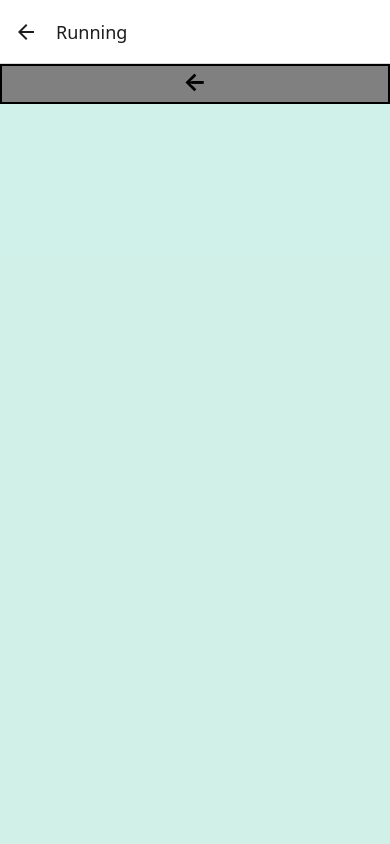
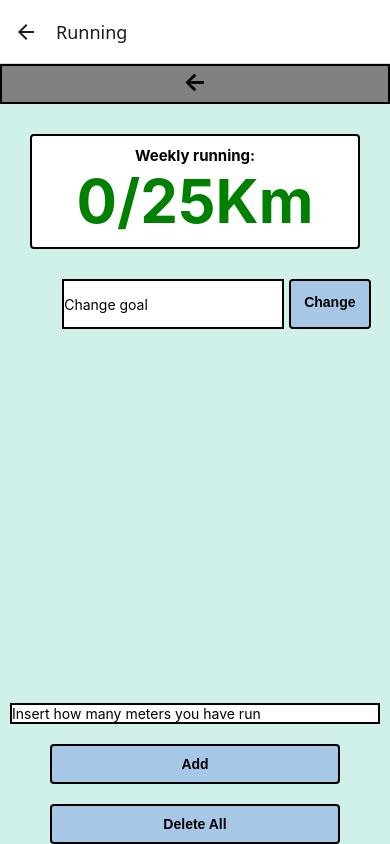
Before and after one commit to Pisdrul/Progetto-Android-Units, a React Native app: screen /Running in a window 390 px wide. Built offline with nearby package versions, Linux system fonts and the light colour scheme.

Commit message:
Finished Running section

```diff
--- a/App.js
+++ b/App.js
@@ -7,7 +7,7 @@ import Titolo from './Titolo.js';
 import Calories from './Calories/Calories.js';
 import Water from './Water/Water.js'
 import styles from './common/commonStyles.js';
-import BackButton from './BackButton.js';
+import Running from './Running/Running.js'
 import { clear } from './Calories/CaloriesData.js';
 const Stack = createNativeStackNavigator();
 class App extends Component {
@@ -58,11 +58,5 @@ function Buttons({navigation}){
 }
 
 
-function Running({navigation}){
-  return(
-    <View style={styles.container}>
-      <BackButton navigation={navigation}/>
-   </View>
-  )
-}
+
 export default App;
--- a/Calories/CalList.js
+++ b/Calories/CalList.js
@@ -1,7 +1,7 @@
 import React from 'react'
-import {ScrollView, View, Text} from 'react-native'
+import {ScrollView, View} from 'react-native'
 import { StyleSheet } from 'react-native'
-import ListItem from './CalorieListItem'
+import ListItem from '../common/ListItem'
 import { removeCalories, getCalories, getDescriptions } from './CaloriesData'
 
 const CalList = ({listOfCalories, listOfDescriptions, functionCal, functionDesc, retrieve}) => {
@@ -16,7 +16,7 @@ const CalList = ({listOfCalories, listOfDescriptions, functionCal, functionDesc,
     }
     let calList = list.map((value,i)=>{
         return(
-        <ListItem number={value} description={listOfDescriptions[i]} id={i} key={i} onPress={()=>deleteCalories(i) }></ListItem>
+        <ListItem number={value} descriptionOrDate={listOfDescriptions[i]} id={i} key={i} onPress={()=>deleteCalories(i)} string={"kcal"}></ListItem>
         )
     }
 
--- a/Calories/Calories.js
+++ b/Calories/Calories.js
@@ -20,6 +20,7 @@ function Calories({navigation}){
       const descriptions = await getDescriptions();
       setCaloriesList(calories)
       setDescriptionList(descriptions)
+      console.log('retrieved data for calories!')
     } catch (e){
       console.error('Error retrieving calories: ', error);
     }
@@ -137,7 +138,8 @@ const rowStyle = StyleSheet.create({
     marginLeft: 10,
     borderColow: 'black',
     borderWidth: 2,
-    height: 50
+    height: 50,
+    minWidth: '23%'
   },
   bigButtonText:{
     padding: 13,
--- a/Running/Running.js
+++ b/Running/Running.js
@@ -0,0 +1,163 @@
+import { ScrollView, StyleSheet, Text, View, TouchableOpacity, TextInput} from 'react-native';
+import DailyGoal from '../common/DailyGoal.js';
+import React, { useState } from 'react';
+import styles from '../common/commonStyles.js'
+import BackButton from '../BackButton.js';
+import RunningList from './RunningList.js';
+import { setGoalMemory, getGoal, getRunning, getDates, addEntry, deleteAllData } from './RunningData.js';
+function Running({navigation}){
+    const [addedVal, setAddedVal] = useState(0);
+    const [kmList, setKmList] = useState([]);
+    const [date, setDate] = useState(new Date());
+    const [dateList, setDateList] = useState([]);
+    const [goal, setGoal] = useState(25)
+    const [goalChange, setGoalChange] = useState(0)
+
+    function iterateRuns(){
+        console.log(kmList)
+        let total = 0;
+        kmList.forEach(sum);
+        function sum(item){
+            total += item;
+        }
+        return total;
+    }
+    function fixDates(){
+        let dates = []
+        dateList.forEach(fix);
+        function fix(string){
+            const date = new Date(string);
+            const fixedDate = date.getDate() + ' / ' + (date.getMonth()+1)
+            dates.push(fixedDate)
+        }
+        return dates
+    }
+    async function retrieveData(){
+        //Load from memory
+        try{
+          const runHistory = await getRunning();
+          const dates = await getDates();
+          setKmList(runHistory)
+          setDateList(dates)
+          console.log("retrieved data!")
+        } catch (e){
+          console.error('Error retrieving data: ', error);
+        }
+      }
+
+    async function updateGoal (){
+        const goal = await getGoal()
+        setGoal(goal)
+      }
+
+    React.useEffect(() => {
+        //Load from memory on page arrival
+        retrieveData();
+        updateGoal();
+      }, []);
+
+    return(
+        <View style={styles.container}>
+            <BackButton navigation={navigation}/>
+            <DailyGoal current={Number(iterateRuns().toFixed(2))} goal={goal} isRunning={true}></DailyGoal>
+            <View style={rowStyle.rowBox}>
+                <TouchableOpacity style={rowStyle.bigButton} onPress={() =>
+                handleSetGoal(goalChange)}>
+                <Text style={rowStyle.bigButtonText}>Change</Text>
+                </TouchableOpacity>
+                <TextInput style={rowStyle.inputBox}
+                    keyboardType={'numeric'}
+                    placeholder='Change goal'
+                    onChangeText={value => handleChangeGoal(value,setGoalChange)}
+                />
+            </View>
+        <ScrollView>
+            <RunningList listOfRuns={kmList} listOfDates={fixDates()} functionRun={setKmList} functionDates={setDateList} retrieve ={retrieveData}></RunningList>
+        </ScrollView>
+        <TextInput style={styles.inputBox}
+            keyboardType={'numeric'}
+            placeholder='Insert how many meters you have run'
+            onChangeText={value => handleChange(value,setAddedVal)}
+        />
+        <TouchableOpacity style={styles.bigButton} onPress={() => handleAdd(addedVal, date)}>
+            <Text style={styles.bigButtonText}>Add</Text>
+        </TouchableOpacity>
+        <TouchableOpacity style={styles.bigButton} onPress={() => deleteData()}>
+            <Text style={styles.bigButtonText}>Delete All</Text>
+        </TouchableOpacity>
+     </View>
+    )
+
+    function handleChange(string,setAddedVal){
+        let num = parseInt(string)
+        if(num >0){
+            setAddedVal(num)
+        }
+    }
+
+    async function handleSetGoal(goalChange){
+          console.log("Goal:",goalChange)
+          await setGoalMemory(goalChange)
+          updateGoal();
+        }
+
+    async function handleChangeGoal(string,setGoalChange){
+        let num = parseInt(string)
+        if(num >0){
+            setGoalChange(num)
+        }
+        }
+
+    async function handleAdd(addedVal){
+        let date = new Date()
+        console.log('added date:',date)
+        await addEntry(addedVal/1000, date)
+        retrieveData();
+        }
+
+    async function deleteData(){
+        await deleteAllData();
+        retrieveData();
+        updateGoal();
+        }
+  }
+  const rowStyle = StyleSheet.create({
+    rowBox:{
+      flex: 1,
+      position: 'relative',
+      right: 0,
+      float: 'right',
+      flexDirection: 'row-reverse',
+      marginBottom: 50,
+      marginRight: '5%',
+
+    },
+    bigButton:{
+      alignItems: 'center',
+      alignItemsVertical: 'center',
+      backgroundColor:'rgba(45, 71, 219, 0.25)',
+      borderRadius: 4,
+      borderColor: 'black',
+      borderWidth: 2,
+      height: 50,
+      marginLeft: 5,
+      marginBottom: '5%'
+    },
+    inputBox:{
+      position: 'relative',
+      marginLeft: 150,
+      backgroundColor: 'white',
+      marginLeft: 10,
+      borderColor: 'black',
+      borderWidth: 2,
+      height: 50,
+      minWidth: '23%'
+    },
+    bigButtonText:{
+      padding: 13,
+      fontFamily: 'Arial',
+      fontWeight: 'bold'
+    }
+
+  })
+export default Running
--- /dev/null
+++ b/Running/RunningData.js
@@ -0,0 +1,102 @@
+import AsyncStorage from "@react-native-async-storage/async-storage";
+
+const runningKey = '@running_'
+const dateKey = '@dates_'
+const goalKey = '@runningGoal_'
+export const getGoal = async () => {
+    try {
+        const jsonValue = await AsyncStorage.getItem(goalKey);
+        return jsonValue != null ? JSON.parse(jsonValue) : 25
+    } catch (error){
+        console.error('Error retrieving goal:', error);
+        return [];
+    }
+}
+export const setGoalMemory = async (goal) => {
+    try {
+        const jsonValue = JSON.stringify(goal);
+        console.log("Changed goal")
+        await AsyncStorage.setItem(goalKey, jsonValue);
+    } catch (error) {
+        console.error('Error saving goal:', error);
+    }
+}
+export const getRunning = async () => {
+    try {
+        const jsonValue = await AsyncStorage.getItem(runningKey);
+        return jsonValue != null ? JSON.parse(jsonValue) : []
+    } catch (error){
+        console.error('Error retrieving running data:', error);
+        return [];
+    }
+};
+export const getDates = async () => {
+    try {
+        const jsonValue = await AsyncStorage.getItem(dateKey);
+        return jsonValue != null ? JSON.parse(jsonValue) : []
+    } catch (error){
+        console.error('Error retrieving dates:', error);
+        return [];
+    }
+};
+export const saveRuns = async (runs) => {
+    try {
+        const jsonValue = JSON.stringify(runs);
+        console.log("Saved run")
+        await AsyncStorage.setItem(runningKey, jsonValue);
+    } catch (error) {
+        console.error('Error saving runs:', error);
+    }
+}
+export const saveDate = async (dates) => {
+    try {
+        const jsonValue = JSON.stringify(dates);
+        console.log("Saved date");
+        await AsyncStorage.setItem(dateKey, jsonValue);
+    } catch (error) {
+        console.error('Error saving date:', error);
+    };
+}
+export const addRun = async (run) => {
+    try {
+        const runList = await getRunning();
+        console.log(runList);
+        runList.push(run);
+        await saveRuns(runList);
+    } catch (error) {
+        console.error('Error adding run', error);
+    };
+};
+export const addDate = async (date) => {
+    try {
+        const dateList = await getDates();
+        console.log(dateList);
+        dateList.push(date);
+        await saveDate(dateList);
+    } catch (error) {
+        console.error('Error adding date', error);
+    };
+};
+export const addEntry = async (kilometers, date) =>{
+    await addRun(kilometers);
+    await addDate(date);
+}
+export const deleteEntry = async (index) => {
+    try {
+      const runHistory = await getRunning();
+      const halfRun = runHistory.slice(0,index);
+      const postRun = runHistory.slice(index+1);
+      await saveRuns(halfRun.concat(postRun));
+      const dates = await getDates();
+      const halfDates = dates.slice(0,index);
+      const postDates = dates.slice(index+1);
+      await saveDate(halfDates.concat(postDates));
+    } catch (error) {
+      console.error('Error removing run entry:', error);
+    }
+  };
+export const deleteAllData = async() =>{
+    saveRuns([]);
+    saveDate([]);
+    console.log("Cleared Data");
+}
--- /dev/null
+++ b/Running/RunningList.js
@@ -0,0 +1,39 @@
+import React from 'react'
+import {ScrollView, View} from 'react-native'
+import { StyleSheet } from 'react-native'
+import ListItem from '../common/ListItem'
+import { getRunning, getDates, deleteEntry } from './RunningData'
+
+const RunningList = ({listOfRuns, listOfDates, functionRun, functionDates, retrieve}) => {
+    const list = listOfRuns
+    async function deleteRun(index){
+        deleteEntry(index)
+        const runHistory = await getRunning();
+        const dates = await getDates();
+        functionRun(runHistory)
+        functionDates(dates)
+        retrieve()
+    }
+    let runList = list.map((value,i)=>{
+        return(
+        <ListItem number={value} descriptionOrDate={listOfDates[i]} id={i} key={i} onPress={()=>deleteRun(i)} string={'km'} isRunning={true}></ListItem>
+        )
+    }
+
+    )
+    return(
+        <View>
+            <ScrollView>
+                {runList}
+            </ScrollView>
+        </View>
+    )
+}
+
+
+const styled = StyleSheet.create({
+    textList:{
+        fontSize: 15
+    }
+})
+export default RunningList
--- a/Titolo.js
+++ b/Titolo.js
@@ -17,14 +17,14 @@ const styles = StyleSheet.create({
        marginTop: 150,
        margin:30,
        borderRadius: 10,
-       backgroundColor: 'rgba(27, 16, 27, 0.25)',
+       alignContent: 'center',
    },
    headerText:{
        textAlign: 'center',
        fontSize: 100,
-       color: 'rgba(255, 0, 0, 0.91)',
+       color: 'rgba(0, 0, 0, 0.91)',
        fontWeight: 'bold',
-       fontFamily: 'Comic Sans'
+       fontFamily: 'sans-serif'
    }
 })
 
--- a/common/DailyGoal.js
+++ b/common/DailyGoal.js
@@ -1,20 +1,23 @@
 import {StyleSheet, Text, View} from 'react-native';
 
-const DailyGoal = ({current,goal,isWater}) =>{
+const DailyGoal = ({current,goal,isWater,isRunning}) =>{
     let isOver = false;
     let string = '';
-    let cur = 'calories';
+    let cur = 'Daily calories';
     if(current>goal){
         isOver = true;
     }
     if(isWater){
         string = 'L'
-        cur = 'water'
+        cur = 'Daily water'
+    } else if(isRunning){
+        string = 'Km'
+        cur = 'Weekly running'
     }
     return(
     <View style={styles.container}>
-        <Text style={styles.dailyCal}>Daily {cur}:</Text>
-        <Text style={styles.nums}><Text style={(isOver && !isWater) && styles.overGoal }>{current}{string}</Text>/{goal}{string}</Text>
+        <Text style={styles.dailyCal}>{cur}:</Text>
+        <Text style={styles.nums}><Text style={(isOver && !isWater && !isRunning) && styles.overGoal }>{current}</Text>/{goal}{string}</Text>
     </View>
     )
 }
--- a/Calories/CalorieListItem.js
+++ b/common/ListItem.js
@@ -1,11 +1,16 @@
 import React from 'react'
 import { View, Text, StyleSheet,TouchableHighlight} from 'react-native'
 
-const ListItem =({number, description, onPress})=>(
+const ListItem =({number, descriptionOrDate, onPress, string, isRunning})=>{
+    let dateString = ''
+    if(isRunning){
+        dateString = 'Date: '
+    }
+    return(
         <View style={styles.listRow}>
             <View style={styles.textBoxes}>
-            <Text style={styles.textCal}> {number}kcal</Text>
-            <Text style={styles.textDesc}>{description}</Text>
+                <Text style={styles.text1}>{number} {string}</Text>
+                <Text style={styles.text2}>{dateString}{descriptionOrDate}</Text>
             </View>
             <View style={styles.buttonSide}>
             <TouchableHighlight
@@ -19,6 +24,7 @@ const ListItem =({number, description, onPress})=>(
             </View>
         </View>
         )
+    }
 
 const styles = StyleSheet.create({
     button: {
@@ -33,19 +39,21 @@ const styles = StyleSheet.create({
         flex:1,
         flexDirection: 'row'
     },
-    textCal: {
+    text1: {
         color: 'green',
-        padding: '5%',
+        alignContent: 'center',
         borderColor: 'black',
-        width: '18%',
-        borderWidth: 1
+        width: '40%',
+        borderWidth: 1,
+        position: 'relative',
+        padding: '4%'
     },
-    textDesc:{
+    text2:{
         fontFamily: 'Arial',
         fontWeight: 'bold',
         borderColor: 'black',
         padding: '5%',
-        minWidth: '55%',
+        width: '120%',
         borderWidth: 1,
         position: 'relative',
     },
```
Also changed, not shown: package.json (+4 -3 lines), 1 other file (tests, documents, lock files or other folders). Lines whose indentation alone changed are shown as unchanged.
